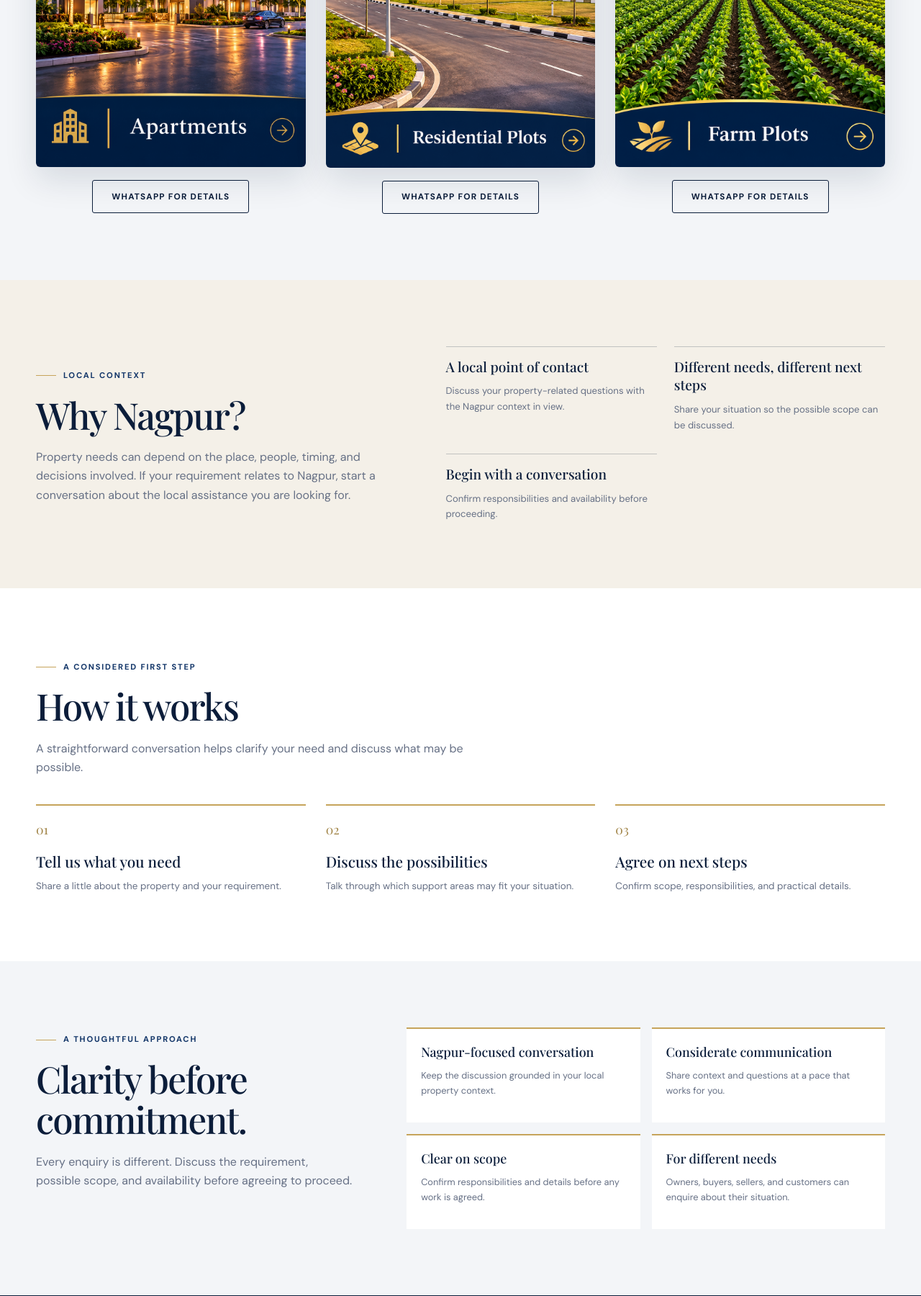
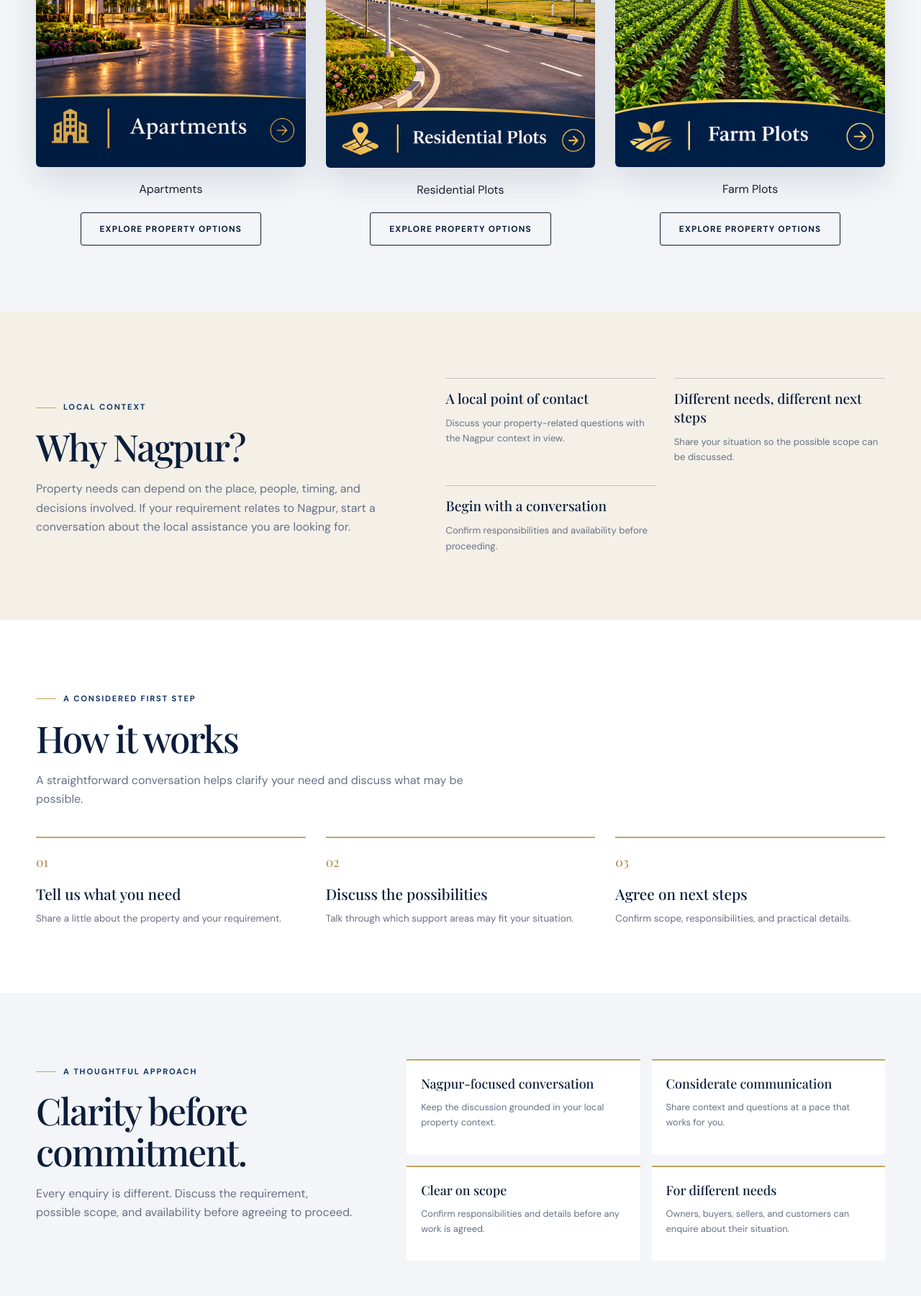
Before and after one commit to ShivaniAnand424/NRI, a Flask app: page / in a window 1280 px wide. Shown: the part 3989-5789 px from the top of the page at 72% size. Run offline with Flask 3, Linux system fonts and the light colour scheme.

Commit message:
recovering pages ig done with image recover

```diff
--- a/app.py
+++ b/app.py
@@ -58,6 +58,24 @@ PROPERTIES = [
     # },
 ]
 
+PROPERTY_CATEGORIES = [
+    {
+        "name": "Apartments",
+        "image": "property-1.jpg",
+        "alt": "Apartments property category",
+    },
+    {
+        "name": "Residential Plots",
+        "image": "property-2.jpg",
+        "alt": "Residential plots property category",
+    },
+    {
+        "name": "Farm Plots",
+        "image": "property-3.png",
+        "alt": "Farm plots property category",
+    },
+]
+
 
 @app.teardown_appcontext
 def close_db(_error=None):
@@ -101,6 +119,14 @@ def index():
 @app.route("/our-services")
 def our_services():
     return render_template("services.html")
+
+
+@app.route("/property-layout")
+def property_layout():
+    return render_template(
+        "property_layout.html",
+        categories=PROPERTY_CATEGORIES,
+    )
 
 
 @app.route("/about")
--- a/templates/partials/_about.html
+++ b/templates/partials/_about.html
@@ -1,163 +1,13 @@
-{% set page_title = 'About our company | NRIPMC' %}
-<!doctype html>
-<html lang="en">
-<head>
-  {% include 'partials/_head.html' %}
-  <link rel="stylesheet" href="{{ url_for('static', filename='css/about.css') }}">
-</head>
-
-<body id="top">
-  <a class="skip-link" href="#main-content">Skip to main content</a>
-
-  {% include 'partials/_header.html' %}
-
-  <main id="main-content">
-
-    <!-- Hero -->
-    <section class="page-hero" aria-labelledby="about-title">
-      <div class="container">
-        <p class="eyebrow">About our company</p>
-        <h1 id="about-title">Your property in India, in trusted hands.</h1>
-        <p class="page-lead">
-          Your property is the thing that ties you to your homeland. NRI Property
-          Management Company bridges the distance for Non-Resident Indians, so you
-          can stop worrying about a property you cannot visit and start trusting
-          the people who look after it.
-        </p>
-        <div class="hero-actions">
-          <a class="button button-gold" href="{{ url_for('our_services') }}">See our services</a>
-          <a class="button button-outline" href="tel:{{ site.phone_link }}">Call {{ site.phone_display }}</a>
-        </div>
-      </div>
-    </section>
-
-    <!-- Numbers -->
-    <section class="about-stats" aria-label="Our company in numbers">
-      <div class="container">
-        <ul class="about-stats-grid">
-          {% for stat in stats %}
-            <li>
-              <strong>{{ stat.value }}</strong>
-              <span>{{ stat.label }}</span>
-            </li>
-          {% endfor %}
-        </ul>
-      </div>
-    </section>
-
-    <!-- Leadership (first) -->
-    <section class="section about-leaders" aria-labelledby="leaders-title">
-      <div class="container">
-        <div class="section-heading">
-          <p class="eyebrow">The people behind the company</p>
-          <h2 id="leaders-title">Our leadership</h2>
-        </div>
-
-        <div class="leader-grid">
-          {% for person in leaders %}
-            <article class="leader-card">
-              <img
-                src="{{ url_for('static', filename='images/' ~ person.photo) }}"
-                alt="{{ person.name }}, {{ person.role }}"
-                width="280" height="390" loading="lazy">
-              <div class="leader-body">
-                <h3>{{ person.name }}</h3>
-                <p class="person-role">{{ person.role }}</p>
-                <p>{{ person.bio }}</p>
-                {% if person.linkedin %}
-                  <a class="person-link" href="{{ person.linkedin }}" target="_blank" rel="noopener noreferrer"
-                     aria-label="{{ person.name }} on LinkedIn (opens in a new tab)">LinkedIn profile <span aria-hidden="true">→</span></a>
-                {% endif %}
-              </div>
-            </article>
-          {% endfor %}
-        </div>
-      </div>
-    </section>
-
-    <!-- Partnership -->
-    <section class="section about-partnership" aria-labelledby="partnership-title">
-      <div class="container">
-        <div class="section-heading">
-          <p class="eyebrow">Two companies, one promise</p>
-          <h2 id="partnership-title">Care and real estate expertise, working together.</h2>
-          <p>
-            NRIPMC looks after your asset end to end, while our strategic partner
-            Shree Hari Realtors adds local market knowledge, valuation, and buying
-            and selling capability. Together, the whole journey stays with one
-            connected team in Nagpur.
-          </p>
-        </div>
-
-        <div class="company-grid">
-          {% for company in companies %}
-            <article class="company-card">
-              <p class="eyebrow">{{ company.tag }}</p>
-              <h3>{{ company.name }}</h3>
-              <p>{{ company.text }}</p>
-              <ul>
-                {% for point in company.points %}<li>{{ point }}</li>{% endfor %}
-              </ul>
-              <p class="company-address">{{ company.address }}</p>
-              <p class="company-links">
-                <a href="{{ company.website }}" target="_blank" rel="noopener noreferrer">Website</a>
-                <a href="{{ company.linkedin }}" target="_blank" rel="noopener noreferrer">LinkedIn</a>
-              </p>
-            </article>
-          {% endfor %}
-        </div>
-      </div>
-    </section>
-
-    <!-- Why trust us -->
-    <section class="section advantages" aria-labelledby="trust-title">
-      <div class="container">
-        <div class="section-heading">
-          <p class="eyebrow">Why trust us</p>
-          <h2 id="trust-title">What you can count on.</h2>
-        </div>
-        <div class="advantage-grid">
-          {% for value in values %}
-            <article>
-              <h3>{{ value.title }}</h3>
-              <p>{{ value.text }}</p>
-            </article>
-          {% endfor %}
-        </div>
-      </div>
-    </section>
-
-    <!-- Team (last) -->
-    <section class="section about-team" aria-labelledby="team-title">
-      <div class="container">
-        <div class="section-heading">
-          <p class="eyebrow">Meet the team</p>
-          <h2 id="team-title">The team you will speak with.</h2>
-        </div>
-
-        <div class="team-grid">
-          {% for person in team %}
-            <article class="team-card">
-              <img
-                src="{{ url_for('static', filename='images/' ~ person.photo) }}"
-                alt="{{ person.name }}, {{ person.role }}"
-                width="300" height="270" loading="lazy">
-              <h3>{{ person.name }}</h3>
-              <p class="person-role">{{ person.role }}</p>
-              <p>{{ person.bio }}</p>
-            </article>
-          {% endfor %}
-        </div>
-
-        <p class="about-cta">
-          Have a property in Nagpur you want looked after?
-          <a class="button button-gold" href="{{ url_for('our_services', _anchor='enquiry') }}">Tell us about it</a>
-        </p>
-      </div>
-    </section>
-
-  </main>
-
-  {% include 'partials/_footer.html' %}
-</body>
-</html>
+<section class="section" id="about-preview" aria-labelledby="about-preview-title">
+  <div class="container">
+    <div class="section-heading">
+      <p class="eyebrow">About Us</p>
+      <h2 id="about-preview-title">Local property support, built on trust.</h2>
+      <p>
+        NRIPMC helps owners, buyers, sellers and tenants manage property matters
+        in Nagpur with local support, clear updates and practical guidance.
+      </p>
+      <a class="button button-gold" href="{{ url_for('about') }}">Learn about us</a>
+    </div>
+  </div>
+</section>
--- a/templates/partials/_property_preview.html
+++ b/templates/partials/_property_preview.html
@@ -14,29 +14,25 @@
     </div>
 
     <div class="gallery-grid">
-
       <figure class="gallery-item">
         <img src="{{ url_for('static', filename='images/properties/property-1.jpg') }}"
-             alt="Property 1 in Nagpur" loading="lazy">
-        <a class="button button-outline-dark"
-           href="https://wa.me/{{ site.whatsapp_number }}?text={{ 'Hello NRIPMC, I would like details about the property 1.'|urlencode }}"
-           target="_blank" rel="noopener">WhatsApp for details</a>
+             alt="Apartments property category" loading="lazy">
+        <figcaption>Apartments</figcaption>
+        <a class="button button-outline-dark" href="{{ url_for('property_layout') }}">Explore property options</a>
       </figure>
 
       <figure class="gallery-item">
         <img src="{{ url_for('static', filename='images/properties/property-2.jpg') }}"
-             alt="Property 2 in Nagpur" loading="lazy">
-        <a class="button button-outline-dark"
-           href="https://wa.me/{{ site.whatsapp_number }}?text={{ 'Hello NRIPMC, I would like details about the property 2.'|urlencode }}"
-           target="_blank" rel="noopener">WhatsApp for details</a>
+             alt="Residential plots property category" loading="lazy">
+        <figcaption>Residential Plots</figcaption>
+        <a class="button button-outline-dark" href="{{ url_for('property_layout') }}">Explore property options</a>
       </figure>
 
       <figure class="gallery-item">
         <img src="{{ url_for('static', filename='images/properties/property-3.png') }}"
-             alt="Property 3 in Nagpur" loading="lazy">
-        <a class="button button-outline-dark"
-           href="https://wa.me/{{ site.whatsapp_number }}?text={{ 'Hello NRIPMC, I would like details about the property 3.'|urlencode }}"
-           target="_blank" rel="noopener">WhatsApp for details</a>
+             alt="Farm plots property category" loading="lazy">
+        <figcaption>Farm Plots</figcaption>
+        <a class="button button-outline-dark" href="{{ url_for('property_layout') }}">Explore property options</a>
       </figure>
 
     </div>
```
Also changed, not shown: templates/property_layout.html (added, +51 -0 lines).
